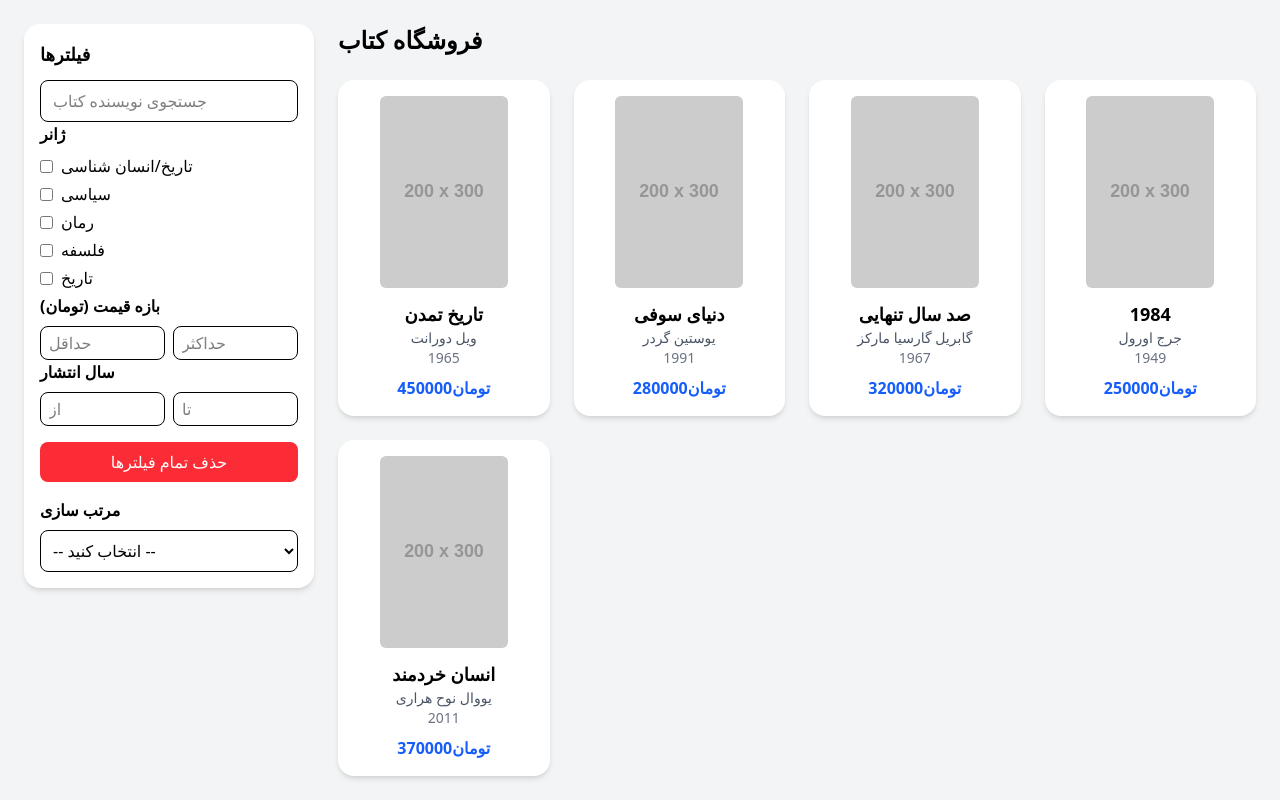
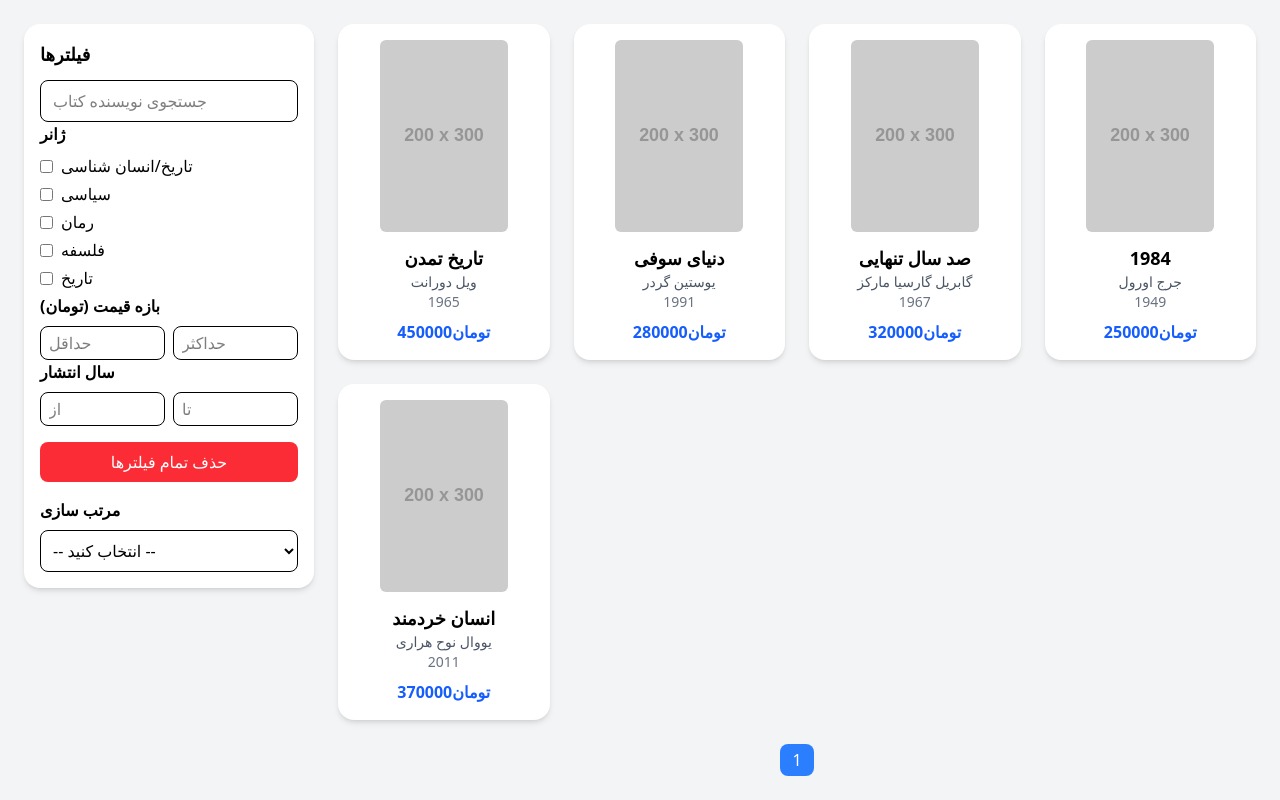
Before and after one commit to esrafil418/book-store-react, a React (Vite) app: page / in a window 1280 px wide. Built offline with nearby package versions, Linux system fonts and the light colour scheme.

Commit message:
Created: Pagination Section (8 books inside each page)

```diff
--- a/src/pages/Home.jsx
+++ b/src/pages/Home.jsx
@@ -12,8 +12,11 @@ const Home = () => {
   const [priceRange, setPriceRange] = useState({ min: "", max: "" });
   // !For year range 👇
   const [yearRange, setYearRange] = useState({ min: "", max: "" });
-  // !Sort 👇
+  // !for Sort 👇
   const [sortOption, setSortOption] = useState("");
+  // !for Pagination 👇
+  const [currentPage, setCurrentPage] = useState(1);
+  const booksPerPage = 8;
 
   const filteredBooks = books.filter((book) => {
     // !search 👇
@@ -44,6 +47,12 @@ const Home = () => {
   } else if (sortOption === "year-desc") {
     filteredBooks.sort((a, b) => b.year - a.year);
   }
+  // !Pagination  👇
+  const indexOfLastBook = currentPage * booksPerPage;
+  const indexOfFirstBook = indexOfLastBook - booksPerPage;
+  const currentBooks = filteredBooks.slice(indexOfFirstBook, indexOfLastBook);
+  const totalPages = Math.ceil(filteredBooks.length / booksPerPage);
+
   return (
     <div className="p-6 grid grid-cols-1 md:grid-cols-4 gap-6">
       <div className="md:col-span-1">
@@ -62,14 +71,29 @@ const Home = () => {
         />
       </div>
 
+      {/* book list  */}
       <div className="md:col-span-3">
-        <h1 className="text-2xl font-bold mb-6">فروشگاه کتاب</h1>
-        <div className="grid grid-cols-2 md:grid-cols-3 lg:grid-cols-4 gap-6">
-          {filteredBooks.length > 0 ? (
-            filteredBooks.map((book) => <BookCard key={book.id} book={book} />)
-          ) : (
-            <p className="text-gray-600">هیچ کتابی پیدا نشد</p>
-          )}
+        <div className="grid grid-cols-1 md:grid-cols-2 lg:grid-cols-4 gap-6">
+          {currentBooks.map((book) => (
+            <BookCard key={book.id} book={book} />
+          ))}
+        </div>
+
+        {/* Pagination  */}
+        <div className="flex justify-center mt-6 space-x-2">
+          {Array.from({ length: totalPages }, (_, i) => (
+            <button
+              key={i + 1}
+              onClick={() => setCurrentPage(i + 1)}
+              className={`px-3 py-1 rounded-lg ${
+                currentPage === i + 1
+                  ? "bg-blue-500 text-white"
+                  : "bg-gray-200 hover:bg-gray-300"
+              }`}
+            >
+              {i + 1}
+            </button>
+          ))}
         </div>
       </div>
     </div>
```
